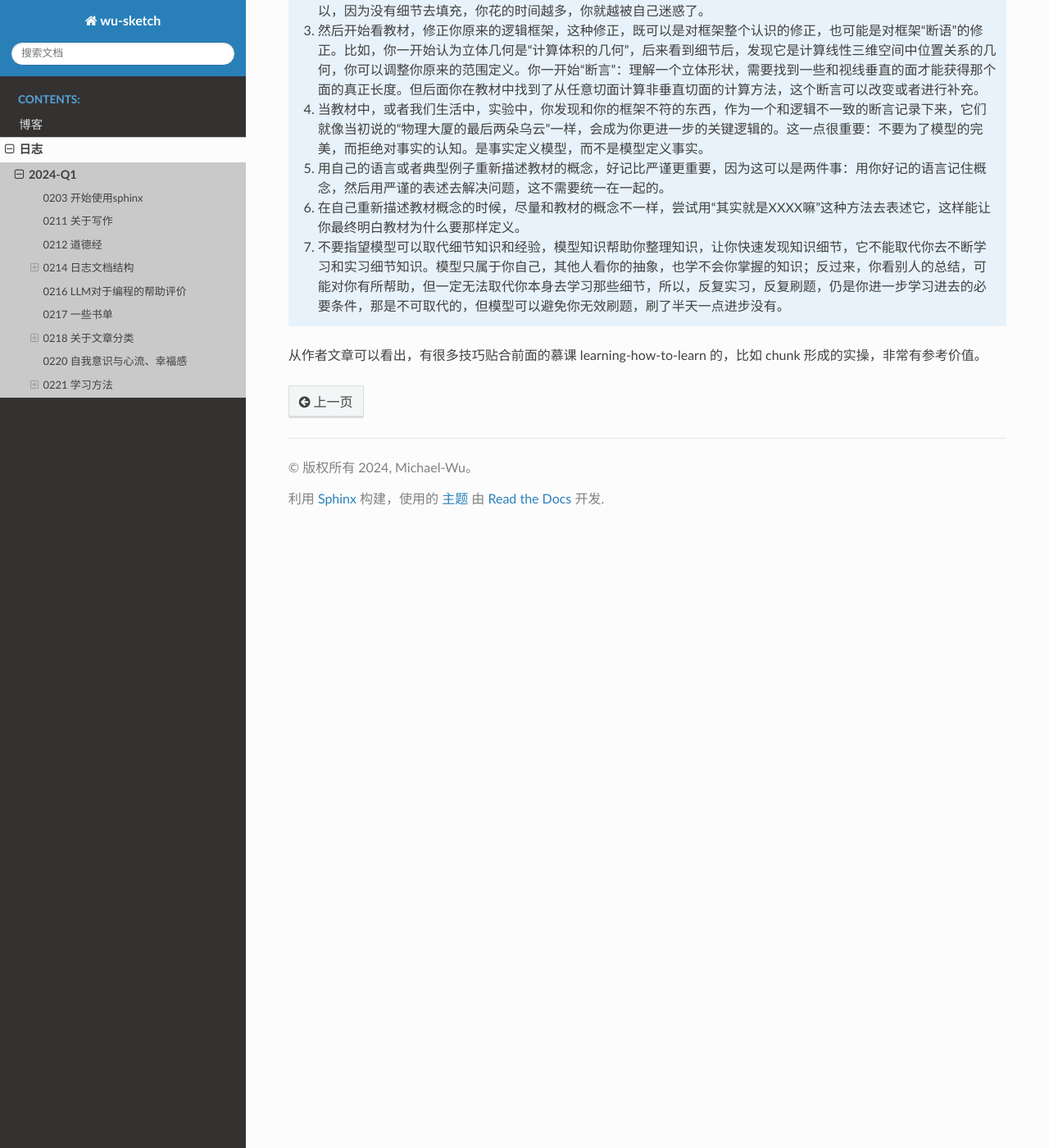
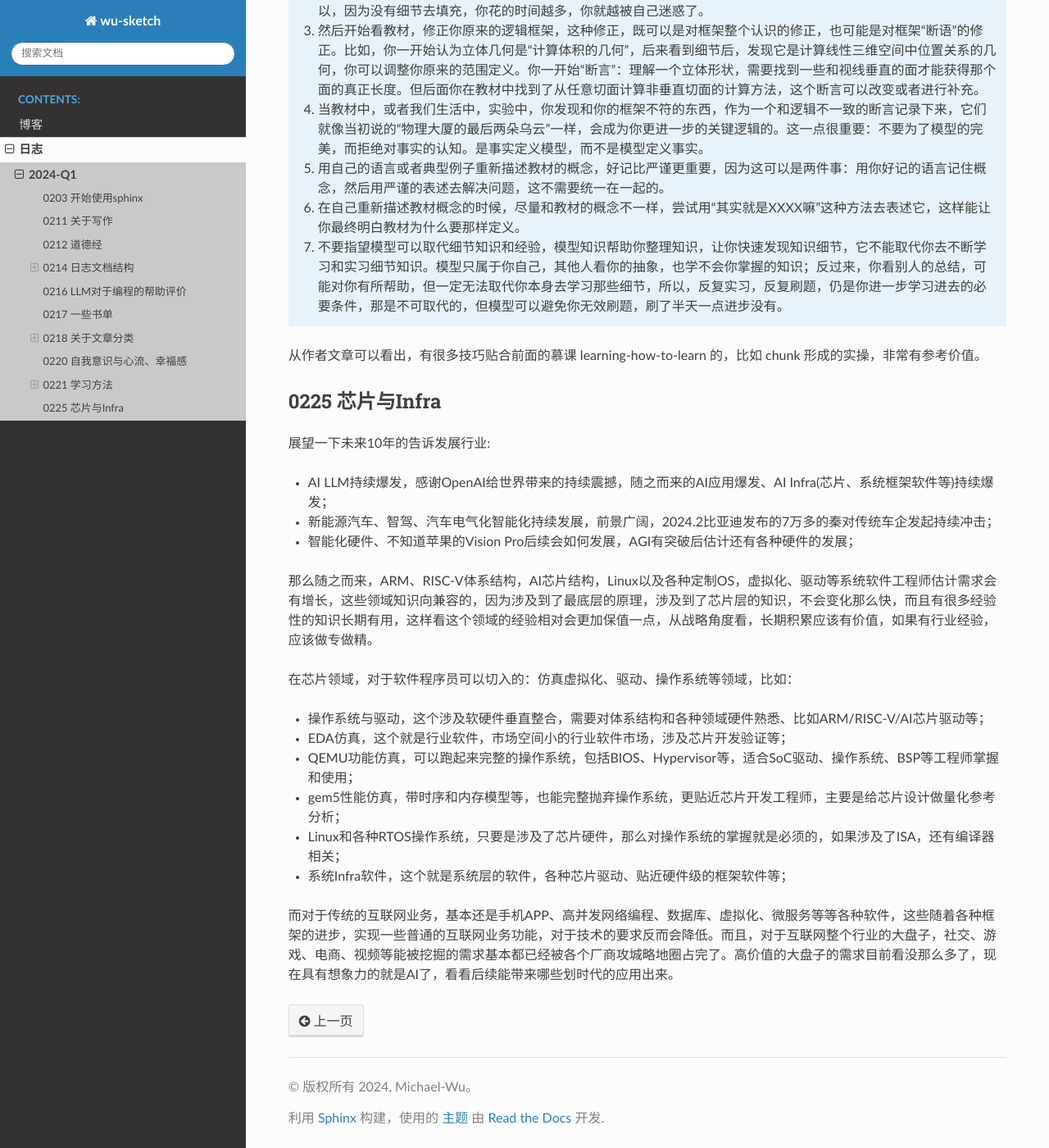
Before and after one commit to thisinnocence/sketch, a Sphinx documentation site: the page built from source/diary/2024-Q1.rst, in a window 1280 px wide and 1400 px high, scrolled down 11183 px. Shown: the whole window at 82% size. Built offline with Sphinx 7.4.7 and the Read the Docs theme 2.0.0, drawn with Linux system fonts in a browser that asks for light colours.

Commit message:
行业展望.

```diff
--- a/source/diary/2024-Q1.rst
+++ b/source/diary/2024-Q1.rst
@@ -479,3 +479,29 @@ The law of serendipity: Lady Luck favors the one who tries。
      习那些细节，所以，反复实习，反复刷题，仍是你进一步学习进去的必要条件，那是不可取代的，但模型可以避免你无效刷题，刷了半天一点进步没有。
 
 从作者文章可以看出，有很多技巧贴合前面的慕课 learning-how-to-learn 的，比如 chunk 形成的实操，非常有参考价值。
+
+0225 芯片与Infra
+===================
+
+展望一下未来10年的告诉发展行业:
+
+- AI LLM持续爆发，感谢OpenAI给世界带来的持续震撼，随之而来的AI应用爆发、AI Infra(芯片、系统框架软件等)持续爆发；
+- 新能源汽车、智驾、汽车电气化智能化持续发展，前景广阔，2024.2比亚迪发布的7万多的秦对传统车企发起持续冲击；
+- 智能化硬件、不知道苹果的Vision Pro后续会如何发展，AGI有突破后估计还有各种硬件的发展；
+
+那么随之而来，ARM、RISC-V体系结构，AI芯片结构，Linux以及各种定制OS，虚拟化、驱动等系统软件工程师估计需求会有增长，这些领域知识
+向兼容的，因为涉及到了最底层的原理，涉及到了芯片层的知识，不会变化那么快，而且有很多经验性的知识长期有用，这样看这个领域的经验
+相对会更加保值一点，从战略角度看，长期积累应该有价值，如果有行业经验，应该做专做精。
+
+在芯片领域，对于软件程序员可以切入的：仿真虚拟化、驱动、操作系统等领域，比如：
+
+- 操作系统与驱动，这个涉及软硬件垂直整合，需要对体系结构和各种领域硬件熟悉、比如ARM/RISC-V/AI芯片驱动等；
+- EDA仿真，这个就是行业软件，市场空间小的行业软件市场，涉及芯片开发验证等；
+- QEMU功能仿真，可以跑起来完整的操作系统，包括BIOS、Hypervisor等，适合SoC驱动、操作系统、BSP等工程师掌握和使用；
+- gem5性能仿真，带时序和内存模型等，也能完整抛弃操作系统，更贴近芯片开发工程师，主要是给芯片设计做量化参考分析；
+- Linux和各种RTOS操作系统，只要是涉及了芯片硬件，那么对操作系统的掌握就是必须的，如果涉及了ISA，还有编译器相关；
+- 系统Infra软件，这个就是系统层的软件，各种芯片驱动、贴近硬件级的框架软件等；
+
+而对于传统的互联网业务，基本还是手机APP、高并发网络编程、数据库、虚拟化、微服务等等各种软件，这些随着各种框架的进步，实现一些
+普通的互联网业务功能，对于技术的要求反而会降低。而且，对于互联网整个行业的大盘子，社交、游戏、电商、视频等能被挖掘的需求基本都已经
+被各个厂商攻城略地圈占完了。高价值的大盘子的需求目前看没那么多了，现在具有想象力的就是AI了，看看后续能带来哪些划时代的应用出来。
```
